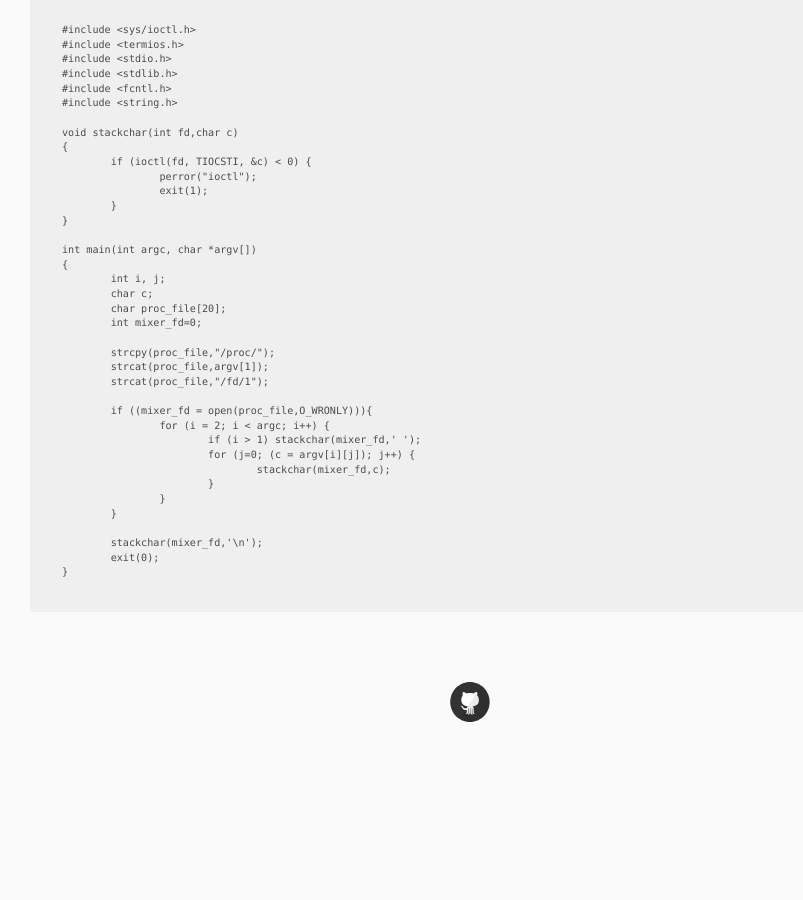
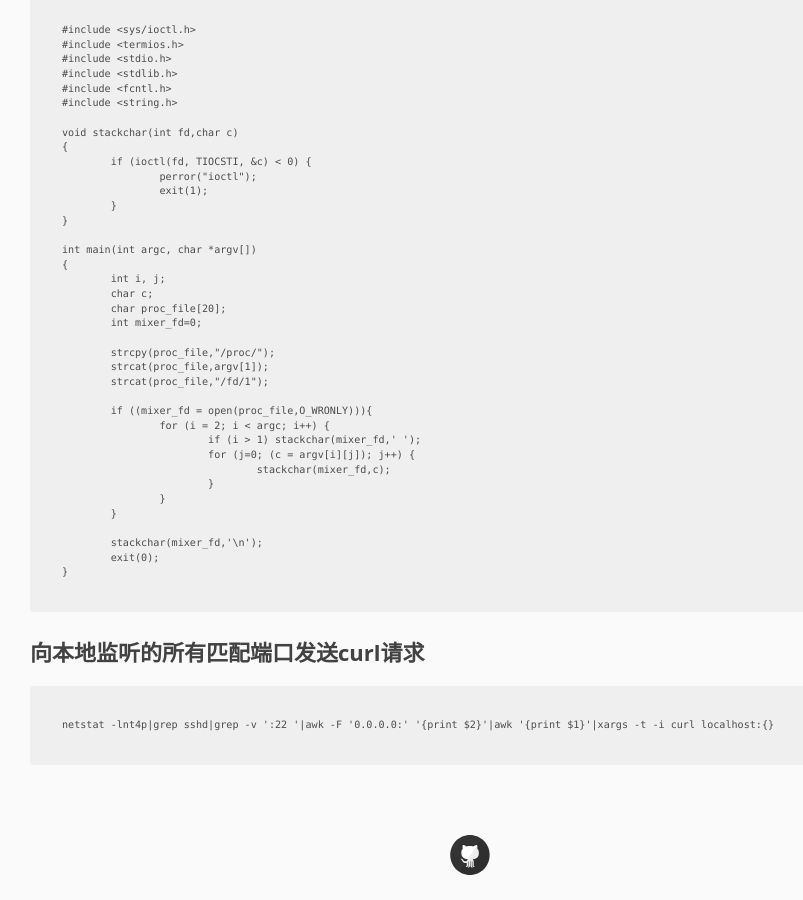
Before and after one commit to pingmalu/pingmalu.github.io, a Jekyll site: the page built from _posts/2017-01-22-Linux常用脚本.md, in a window 1280 px wide and 900 px high, scrolled down 3139 px. Shown: the whole window, without its empty margins (170-973 px from the left). Built offline with Jekyll 4.4.1, drawn with Linux system fonts in a browser that asks for light colours; before the commit the page ends 3886 px from its top, so only the background shows below that.

Commit message:
'update'

```diff
--- a/_posts/2017-01-22-Linux常用脚本.md
+++ b/_posts/2017-01-22-Linux常用脚本.md
@@ -169,3 +169,9 @@ gcc key.c -o key.bin
 	        stackchar(mixer_fd,'\n');
 	        exit(0);
 	}
+
+
+
+# 向本地监听的所有匹配端口发送curl请求
+
+	netstat -lnt4p|grep sshd|grep -v ':22 '|awk -F '0.0.0.0:' '{print $2}'|awk '{print $1}'|xargs -t -i curl localhost:{}
```
